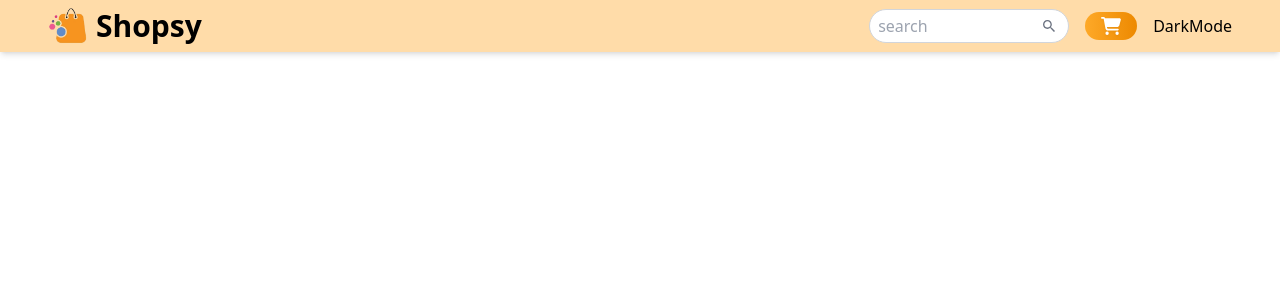
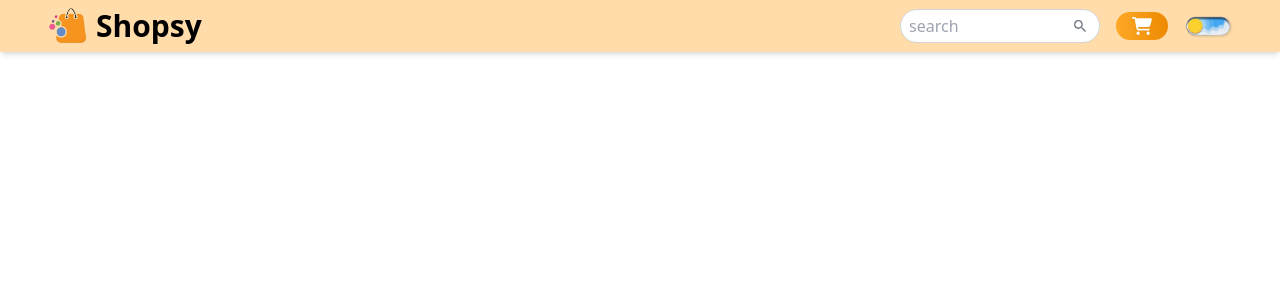
Before and after one commit to themiya-kaluarachchi/Shopsy, a React (Vite) app: page / in a window 1280 px wide. Shown: the top 300 px of the page. Built offline with nearby package versions, Linux system fonts and the light colour scheme.

Commit message:
feat: add darkmode

```diff
--- a/index.html
+++ b/index.html
@@ -1,5 +1,5 @@
 <!doctype html>
-<html lang="en" class="">
+<html  class="" lang="en">
   <head>
     <meta charset="UTF-8" />
     <link rel="icon" type="image/svg+xml" href="/vite.svg" />
--- a/src/components/Navbar/DarkMode.jsx
+++ b/src/components/Navbar/DarkMode.jsx
@@ -1,8 +1,42 @@
 import React from 'react'
-import LigntPng from "../../assets/website/light-mode-button.png"
+import LightButton from "../../assets/website/light-mode-button.png"
+import DarkButton from "../../assets/website/dark-mode-button.png"
+
 
 const DarkMode = () => {
-  return  <div>DarkMode</div>;
+  const [theme, setTheme] = React.useState(
+    localStorage.getItem("theme") ? localStorage.getItem("theme") : "light"
+  );
+
+  const element = document.documentElement; // html element
+
+  React.useEffect(() => {
+    if (theme === "dark") {
+      element.classList.add("dark");
+      localStorage.setItem("theme", "dark");
+    } else {
+      element.classList.remove("dark");
+      localStorage.setItem("theme", "light");
+    }
+  }, [theme]);
+
+
+  return (
+    <div className='relative'>
+      <img
+          src={LightButton}
+          alt=""
+          onClick={() => setTheme(theme === "light" ? "dark" : "light")}
+          className={`w-12 cursor-pointer drop-shadow-[1px_1px_1px_rgba(0,0,0,0.1)] transition-all duration-300 absolute right-0 z-10 ${theme === "dark" ? "opacity-0" : "opacity-100" } `}
+        />
+        <img
+          src={DarkButton}
+          alt=""
+          onClick={() => setTheme(theme === "light" ? "dark" : "light")}
+          className='w-12 cursor-pointer drop-shadow-[1px_1px_1px_rgba(0,0,0,0.1)] transition-all duration-300'
+        />
+    </div>
+  );
 
 };
 
```
